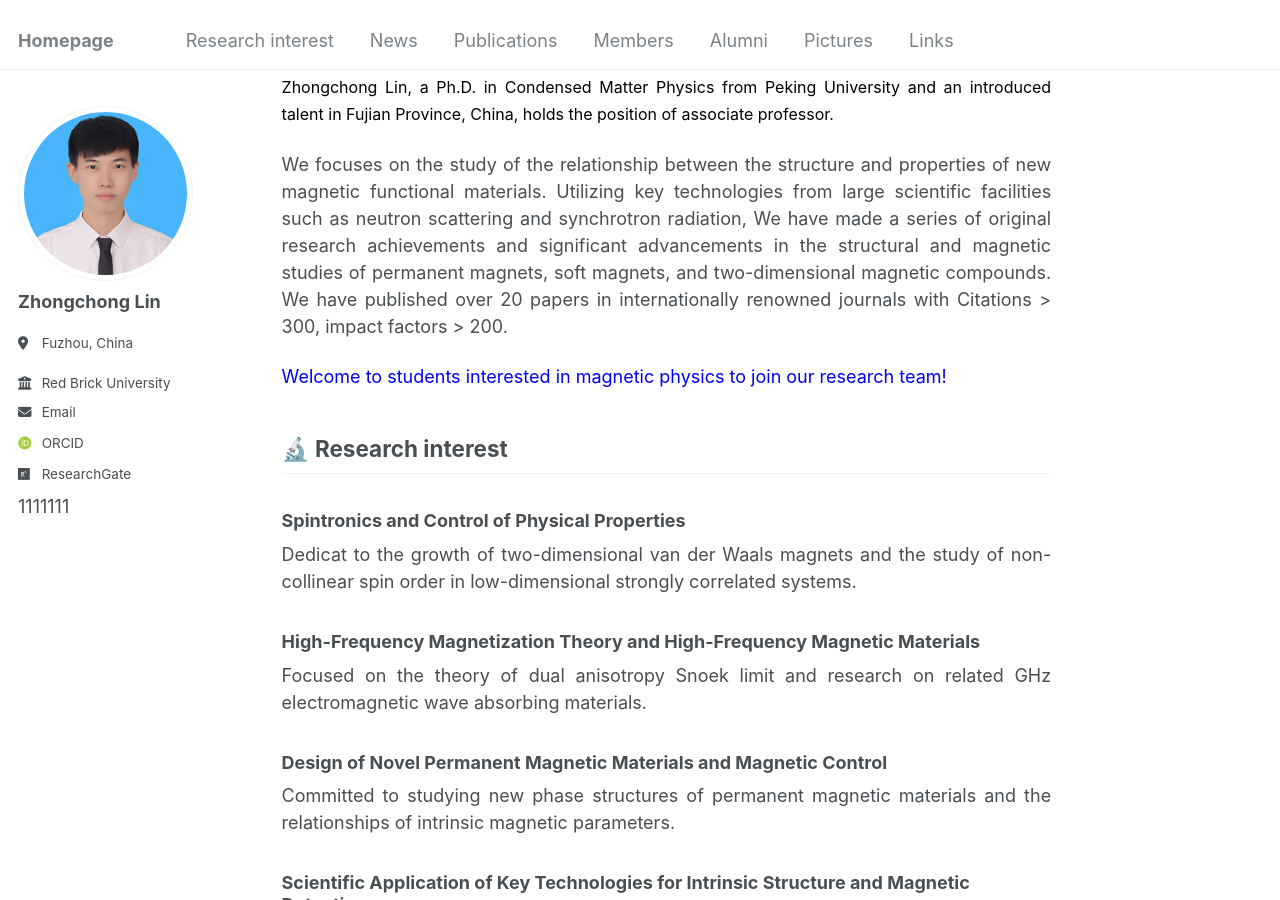
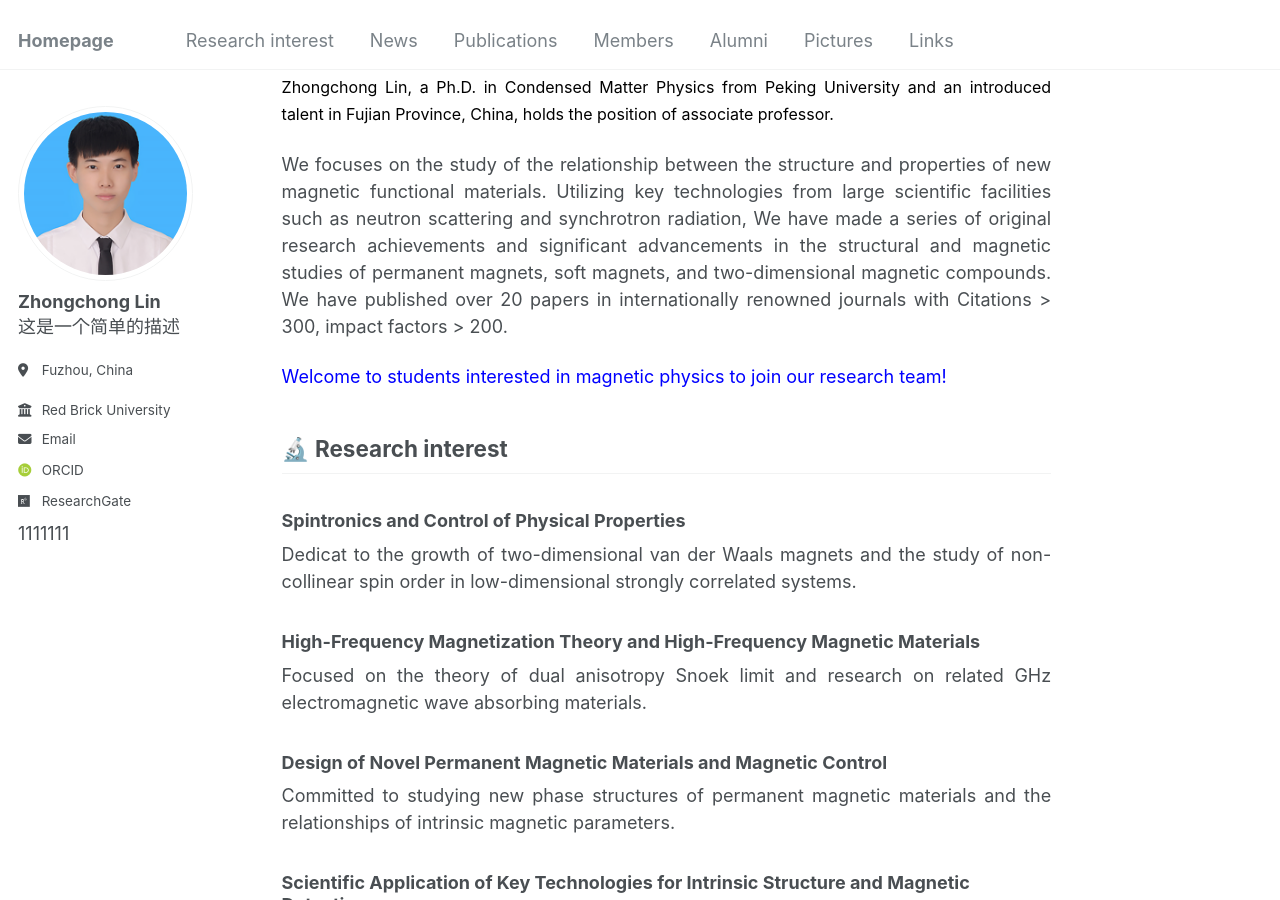
Before and after one commit to zhongchonglin/zhongchonglin.github.io, a Jekyll site: the page built from _pages/about.md, in a window 1280 px wide and 900 px high. Built offline with Jekyll 4.4.1, drawn with Linux system fonts in a browser that asks for light colours; some web fonts are replaced.

Commit message:
Update author-profile.html

```diff
--- a/_includes/author-profile.html
+++ b/_includes/author-profile.html
@@ -20,6 +20,9 @@
     {% if author.bio %}<p class="author__bio">{{ author.bio }}</p>{% endif %}
   </div>
 
+  <div>
+    这是一个简单的描述
+  </div>
   <div class="author__urls-wrapper">
     <button class="btn btn--inverse">Follow</button>
     <ul class="author__urls social-icons">
```
